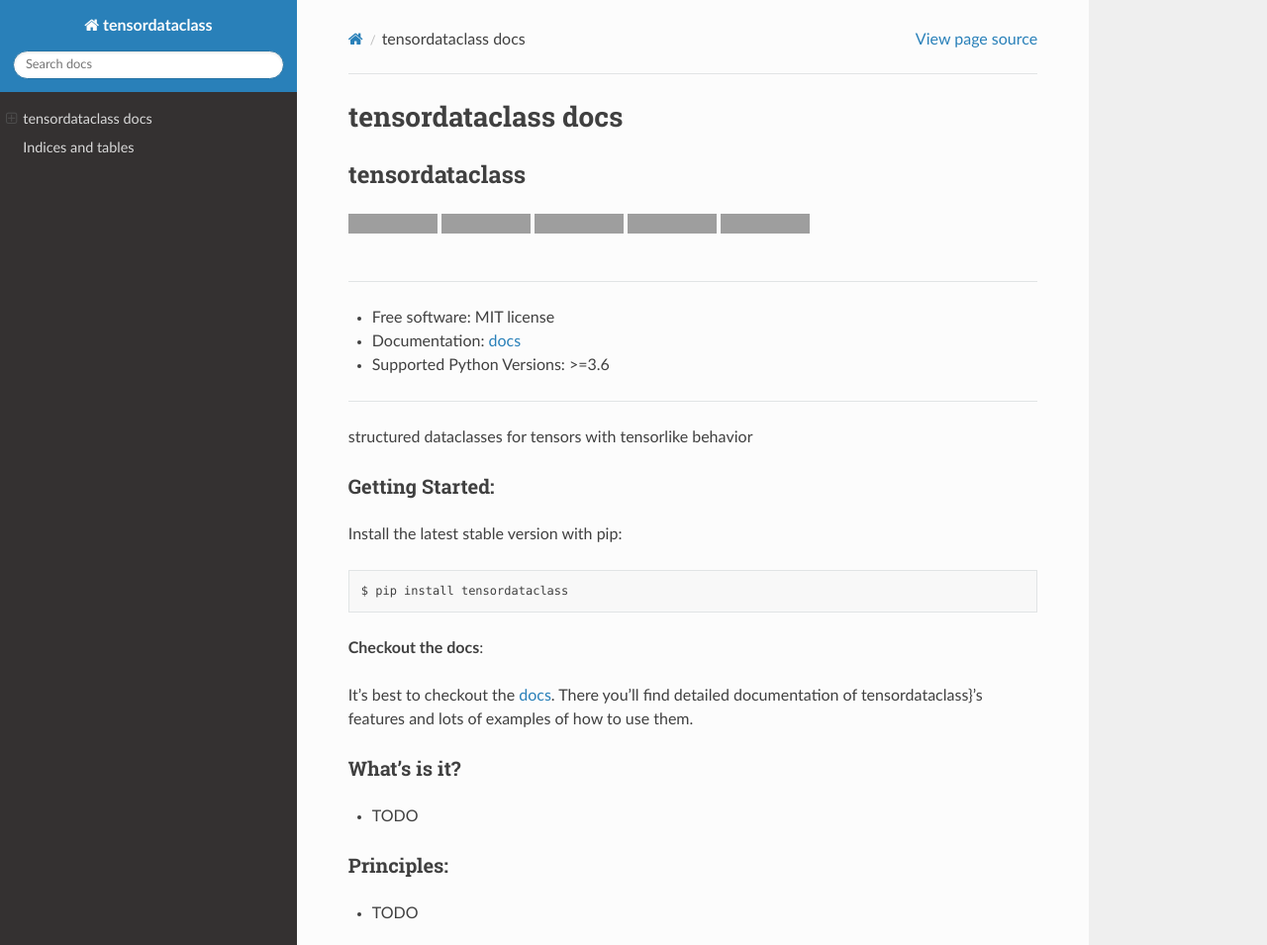
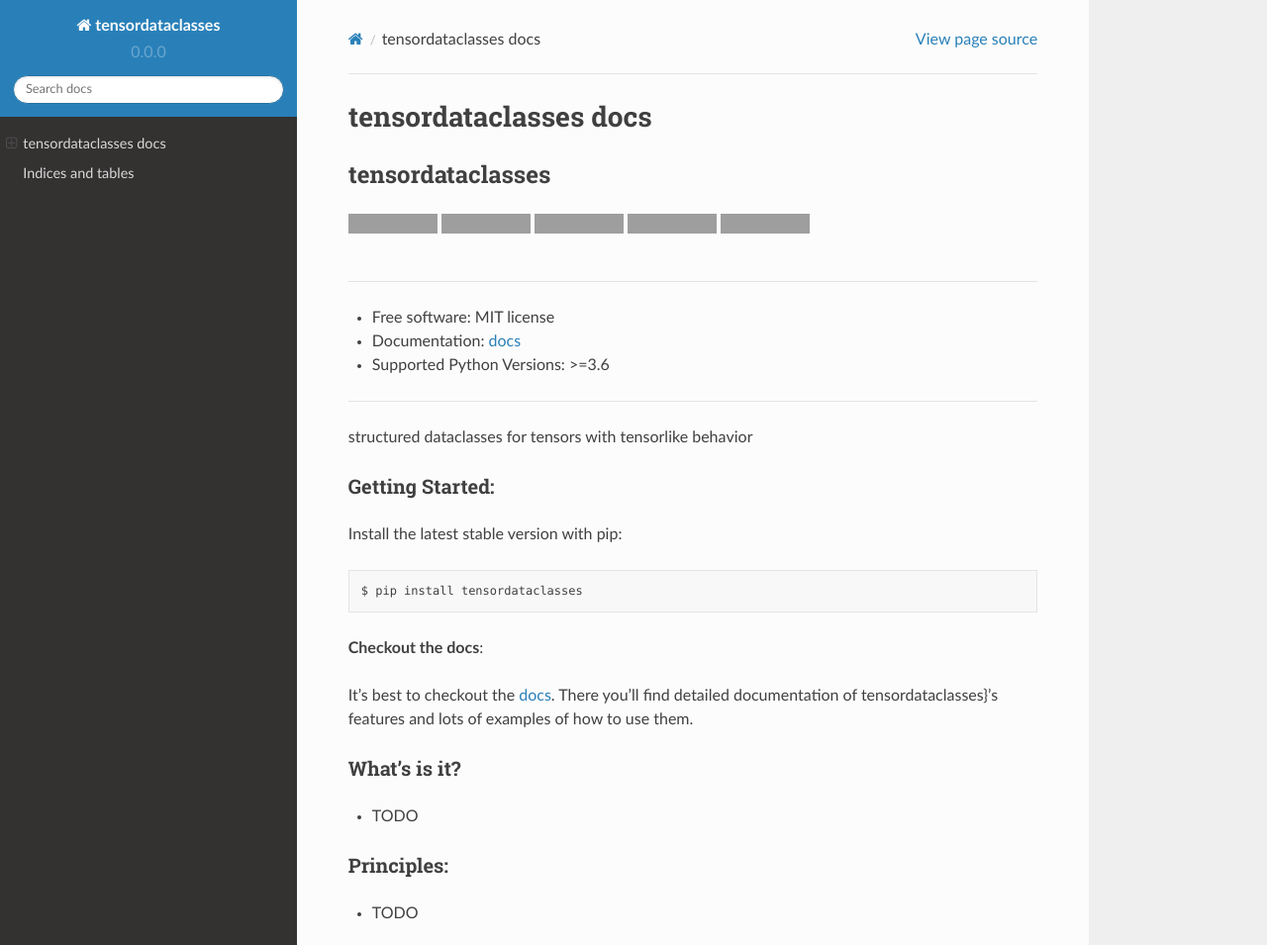
Before and after one commit to leaprovenzano/tensordataclass, a Sphinx documentation site: the page built from docs/index.rst, in a window 1280 px wide and 1346 px high, cut to the strip 0-955 px from the top of the window. Shown: the whole strip at 99% size. Built offline with Sphinx 7.4.7 and the Read the Docs theme 2.0.0, drawn with Linux system fonts in a browser that asks for light colours; the version number is read from the project's files by our own code; grey boxes are pictures that could not be loaded.

Commit message:
rename to tensordataclasses

```diff
--- a/README.rst
+++ b/README.rst
@@ -1,22 +1,22 @@
 ===============
-tensordataclass
+tensordataclasses
 ===============
 
 
-.. image:: https://img.shields.io/pypi/v/tensordataclass.svg
-    :target: https://pypi.python.org/pypi/tensordataclass
+.. image:: https://img.shields.io/pypi/v/tensordataclasses.svg
+    :target: https://pypi.python.org/pypi/tensordataclasses
     :alt: pypi version
 
-.. image:: https://img.shields.io/travis/leaprovenzano/tensordataclass.svg
-    :target: https://travis-ci.com/leaprovenzano/tensordataclass
+.. image:: https://img.shields.io/travis/leaprovenzano/tensordataclasses.svg
+    :target: https://travis-ci.com/leaprovenzano/tensordataclasses
     :alt: travis build
 
-.. image:: https://readthedocs.org/projects/tensordataclass/badge/?version=latest
-    :target: https://tensordataclass.readthedocs.io/en/latest/?badge=latest
+.. image:: https://readthedocs.org/projects/tensordataclasses/badge/?version=latest
+    :target: https://tensordataclasses.readthedocs.io/en/latest/?badge=latest
     :alt: documentation status
 
-.. image:: https://codecov.io/gh/leaprovenzano/tensordataclass/branch/master/graph/badge.svg
-    :target: https://codecov.io/gh/leaprovenzano/tensordataclass
+.. image:: https://codecov.io/gh/leaprovenzano/tensordataclasses/branch/master/graph/badge.svg
+    :target: https://codecov.io/gh/leaprovenzano/tensordataclasses
     :alt: coverage
 
 .. image:: https://img.shields.io/badge/hypothesis-tested-brightgreen.svg
@@ -43,13 +43,13 @@ Getting Started:
 
 Install the latest stable version with pip::
 
-   $ pip install tensordataclass
+   $ pip install tensordataclasses
 
 
 **Checkout the docs**:
 
 It's best to checkout the `docs`_. There you'll find detailed
-documentation of tensordataclass}'s features and lots of examples of
+documentation of tensordataclasses}'s features and lots of examples of
 how to use them.
 
 What's is it?
@@ -62,4 +62,4 @@ Principles:
 
 * TODO
 
-.. _docs: https://tensordataclass.readthedocs.io
+.. _docs: https://tensordataclasses.readthedocs.io
--- a/docs/conf.py
+++ b/docs/conf.py
@@ -15,17 +15,17 @@ import sys
 
 sys.path.insert(0, os.path.abspath('../src'))
 
-import tensordataclass
+import tensordataclasses
 
 # -- Project information -----------------------------------------------------
 
-project = 'tensordataclass'
+project = 'tensordataclasses'
 copyright = "2020, Lea Provenzano"
-author = tensordataclass.__author__
+author = tensordataclasses.__author__
 
 
 # The full version, including alpha/beta/rc tags
-release = tensordataclass.__version__
+release = tensordataclasses.__version__
 
 
 # -- General configuration ---------------------------------------------------
--- a/docs/index.rst
+++ b/docs/index.rst
@@ -1,9 +1,9 @@
-tensordataclass docs
+tensordataclasses docs
 ====================================
 
 .. include:: ../README.rst
 
-.. currentmodule:: tensordataclass
+.. currentmodule:: tensordataclasses
 
 
 .. toctree::
--- a/setup.cfg
+++ b/setup.cfg
@@ -5,7 +5,7 @@ current_version = 0.0.0
 search = version='{current_version}'
 replace = version='{new_version}'
 
-[bumpversion:file:src/tensordataclass/__init__.py]
+[bumpversion:file:src/tensordataclasses/__init__.py]
 search = __version__ = '{current_version}'
 replace = __version__ = '{new_version}'
 
@@ -17,7 +17,7 @@ test = pytest
 
 [tool:pytest]
 collect_ignore = ['setup.py']
-addopts = --doctest-modules --ignore-glob="docs/*" --cov=tensordataclass
+addopts = --doctest-modules --ignore-glob="docs/*" --cov=tensordataclasses
 
 [black]
 line-length = 100
--- a/src/tensordataclass/__init__.py
+++ b/src/tensordataclass/__init__.py
@@ -1,6 +1,6 @@
 # -*- coding: utf-8 -*-
 
-"""Top-level package for tensordataclass."""
+"""Top-level package for tensordataclasses."""
 
 __author__ = """Lea Provenzano"""
 __email__ = 'leaprovenzano@gmail.com'
```
Also changed, not shown: CONTRIBUTING.rst (+6 -6 lines), README.md (deleted, +0 -1 lines), docs/installation.rst (+8 -8 lines), setup.py (+3 -4 lines), .github/ISSUE_TEMPLATE.md, .travis.yml, 4 other files.
